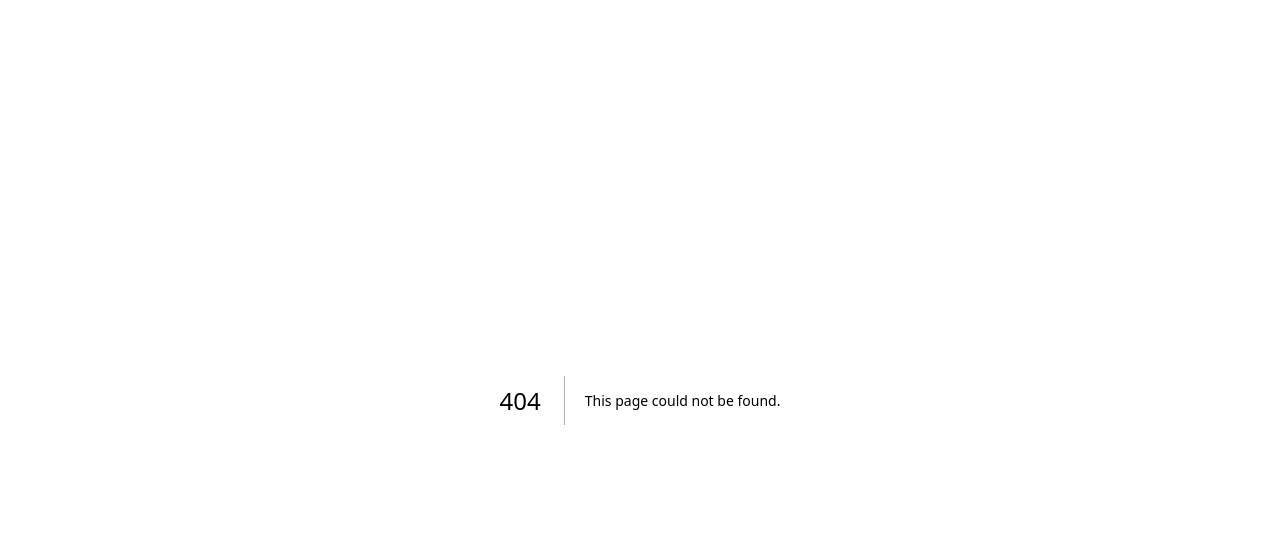
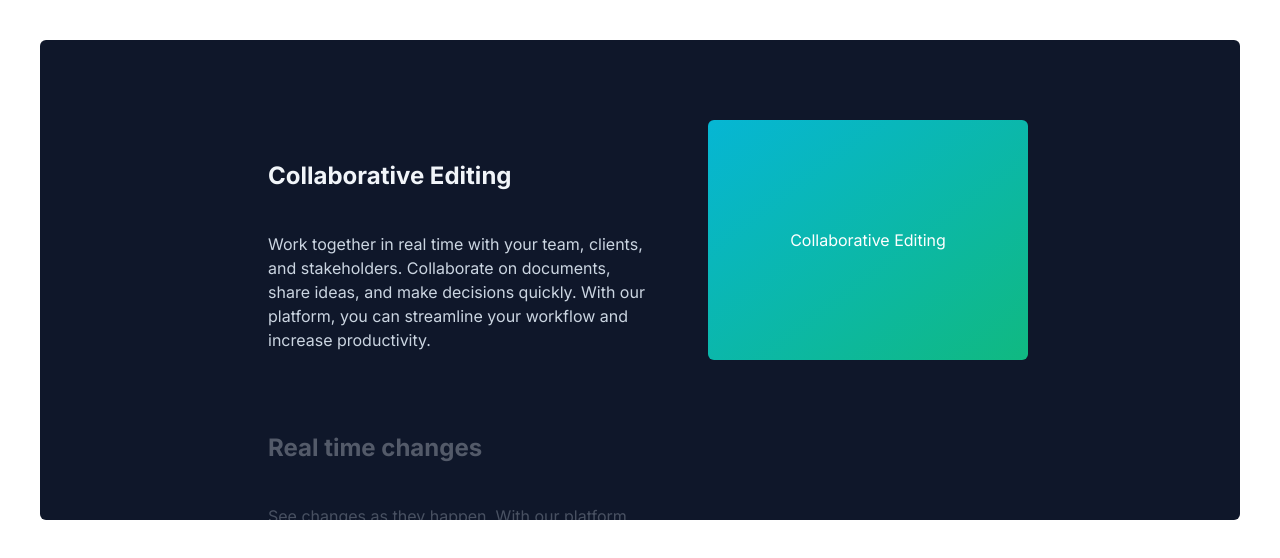
Before and after one commit to clin211/tailwindcss-learn, a Next.js app: page /sticky-scroll-reveal in a window 1280 px wide. Before the commit this address had no page. Shown: the top 558 px of the page. Built offline with nearby package versions, Linux system fonts and the light colour scheme.

Commit message:
feat: 添加滚动效果

```diff
--- /dev/null
+++ b/src/app/sticky-scroll-reveal/page.tsx
@@ -0,0 +1,60 @@
+'use client';
+import React from 'react';
+import Image from 'next/image';
+import { StickyScroll } from '@/components/StickyScroll';
+
+const content = [
+    {
+        title: 'Collaborative Editing',
+        description:
+            'Work together in real time with your team, clients, and stakeholders. Collaborate on documents, share ideas, and make decisions quickly. With our platform, you can streamline your workflow and increase productivity.',
+        content: (
+            <div className="h-full w-full bg-[linear-gradient(to_bottom_right,var(--cyan-500),var(--emerald-500))] flex items-center justify-center text-white">
+                Collaborative Editing
+            </div>
+        ),
+    },
+    {
+        title: 'Real time changes',
+        description:
+            'See changes as they happen. With our platform, you can track every modification in real time. No more confusion about the latest version of your project. Say goodbye to the chaos of version control and embrace the simplicity of real-time updates.',
+        content: (
+            <div className="h-full w-full  flex items-center justify-center text-white">
+                <Image
+                    src="/linear.webp"
+                    width={300}
+                    height={300}
+                    className="h-full w-full object-cover"
+                    alt="linear board demo"
+                />
+            </div>
+        ),
+    },
+    {
+        title: 'Version control',
+        description:
+            "Experience real-time updates and never stress about version control again. Our platform ensures that you're always working on the most recent version of your project, eliminating the need for constant manual updates. Stay in the loop, keep your team aligned, and maintain the flow of your work without any interruptions.",
+        content: (
+            <div className="h-full w-full bg-[linear-gradient(to_bottom_right,var(--orange-500),var(--yellow-500))] flex items-center justify-center text-white">
+                Version control
+            </div>
+        ),
+    },
+    {
+        title: 'Running out of content',
+        description:
+            "Experience real-time updates and never stress about version control again. Our platform ensures that you're always working on the most recent version of your project, eliminating the need for constant manual updates. Stay in the loop, keep your team aligned, and maintain the flow of your work without any interruptions.",
+        content: (
+            <div className="h-full w-full bg-[linear-gradient(to_bottom_right,var(--cyan-500),var(--emerald-500))] flex items-center justify-center text-white">
+                Running out of content
+            </div>
+        ),
+    },
+];
+export default function Page() {
+    return (
+        <div className="p-10">
+            <StickyScroll content={content} />
+        </div>
+    );
+}
--- /dev/null
+++ b/src/components/StickyScroll.tsx
@@ -0,0 +1,111 @@
+'use client';
+import React, { useEffect, useRef, useState } from 'react';
+import { useMotionValueEvent, useScroll } from 'framer-motion';
+import { motion } from 'framer-motion';
+import { cn } from '@/utils/cn';
+
+export const StickyScroll = ({
+    content,
+    contentClassName,
+}: {
+    content: {
+        title: string;
+        description: string;
+        content?: React.ReactNode | any;
+    }[];
+    contentClassName?: string;
+}) => {
+    const [activeCard, setActiveCard] = React.useState(0);
+    const ref = useRef<any>(null);
+    const { scrollYProgress } = useScroll({
+        // uncomment line 22 and comment line 23 if you DONT want the overflow container and want to have it change on the entire page scroll
+        // target: ref
+        container: ref,
+        offset: ['start start', 'end start'],
+    });
+    const cardLength = content.length;
+
+    useMotionValueEvent(scrollYProgress, 'change', latest => {
+        const cardsBreakpoints = content.map((_, index) => index / cardLength);
+        const closestBreakpointIndex = cardsBreakpoints.reduce(
+            (acc, breakpoint, index) => {
+                const distance = Math.abs(latest - breakpoint);
+                if (distance < Math.abs(latest - cardsBreakpoints[acc])) {
+                    return index;
+                }
+                return acc;
+            },
+            0
+        );
+        setActiveCard(closestBreakpointIndex);
+    });
+
+    const backgroundColors = [
+        'var(--slate-900)',
+        'var(--black)',
+        'var(--neutral-900)',
+    ];
+    const linearGradients = [
+        'linear-gradient(to bottom right, var(--cyan-500), var(--emerald-500))',
+        'linear-gradient(to bottom right, var(--pink-500), var(--indigo-500))',
+        'linear-gradient(to bottom right, var(--orange-500), var(--yellow-500))',
+    ];
+
+    const [backgroundGradient, setBackgroundGradient] = useState(
+        linearGradients[0]
+    );
+
+    useEffect(() => {
+        setBackgroundGradient(
+            linearGradients[activeCard % linearGradients.length]
+        );
+    }, [activeCard]);
+
+    return (
+        <motion.div
+            animate={{
+                backgroundColor:
+                    backgroundColors[activeCard % backgroundColors.length],
+            }}
+            className="h-[30rem] overflow-y-auto flex justify-center relative space-x-10 rounded-md p-10"
+            ref={ref}>
+            <div className="div relative flex items-start px-4">
+                <div className="max-w-2xl">
+                    {content.map((item, index) => (
+                        <div key={item.title + index} className="my-20">
+                            <motion.h2
+                                initial={{
+                                    opacity: 0,
+                                }}
+                                animate={{
+                                    opacity: activeCard === index ? 1 : 0.3,
+                                }}
+                                className="text-2xl font-bold text-slate-100">
+                                {item.title}
+                            </motion.h2>
+                            <motion.p
+                                initial={{
+                                    opacity: 0,
+                                }}
+                                animate={{
+                                    opacity: activeCard === index ? 1 : 0.3,
+                                }}
+                                className="text-kg text-slate-300 max-w-sm mt-10">
+                                {item.description}
+                            </motion.p>
+                        </div>
+                    ))}
+                    <div className="h-40" />
+                </div>
+            </div>
+            <div
+                style={{ background: backgroundGradient }}
+                className={cn(
+                    'hidden lg:block h-60 w-80 rounded-md bg-white sticky top-10 overflow-hidden',
+                    contentClassName
+                )}>
+                {content[activeCard].content ?? null}
+            </div>
+        </motion.div>
+    );
+};
```
